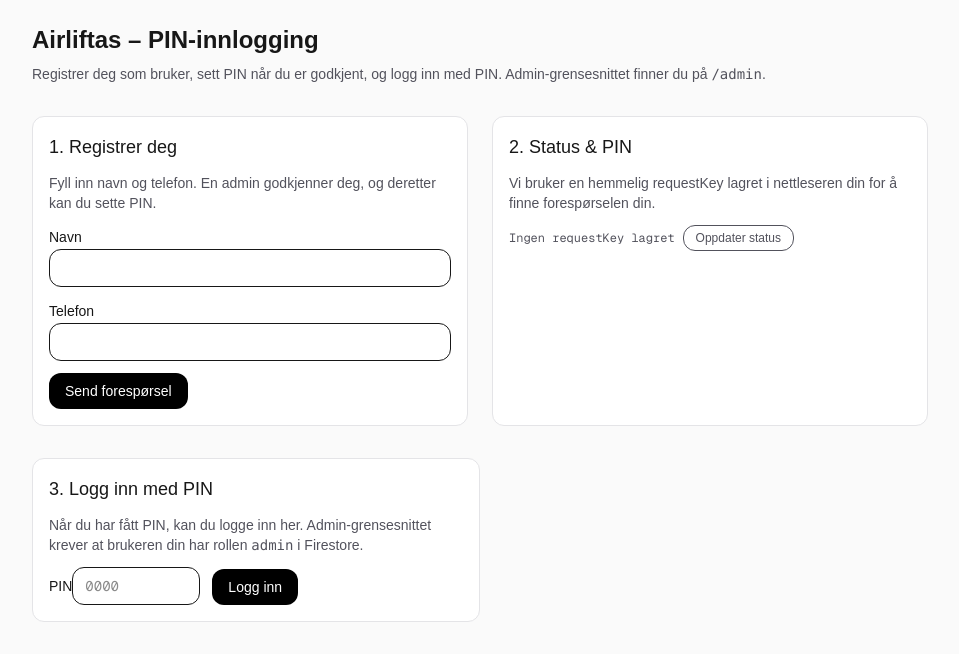
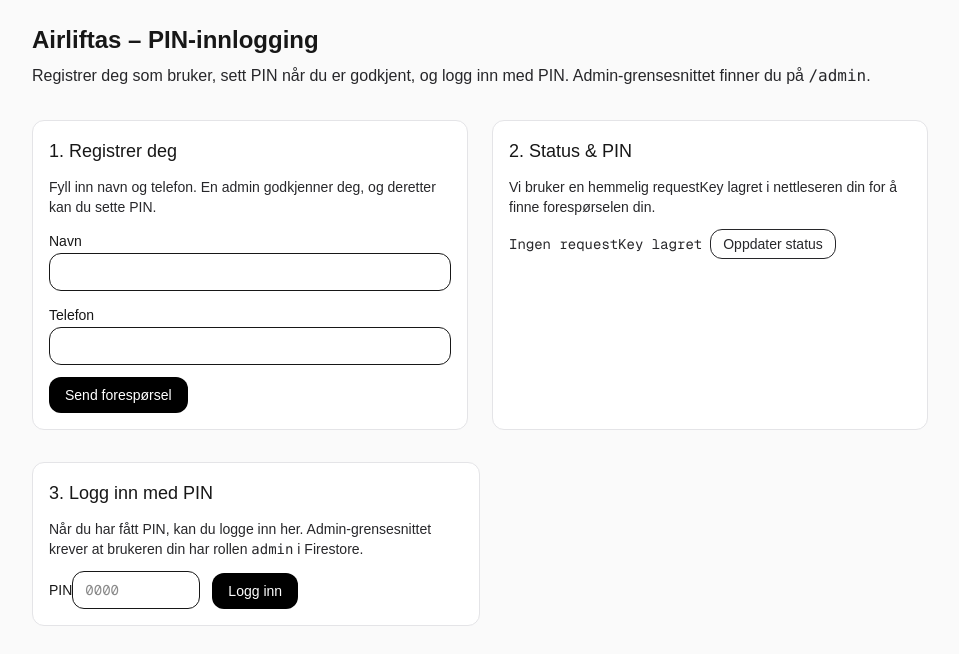
Before and after one commit to erhymo/airliftas-roombooking, a Next.js app in the folder web/: page / in a window 1280 px wide. Shown: the top 654 px of the page, without its empty margins (160-1119 px from the left). Built offline with nearby package versions, Linux system fonts and the light colour scheme; no server answers.

Commit message:
Gjør tekst mer leselig i hele web-UI

```diff
--- a/web/src/app/admin/bookings/page.tsx
+++ b/web/src/app/admin/bookings/page.tsx
@@ -297,7 +297,7 @@
 					<header className="flex items-center justify-between gap-4">
 						<div>
 							<h1 className="text-2xl font-semibold">Administrer bookinger</h1>
-						<p className="text-sm opacity-70">
+							<p className="text-sm text-zinc-800">
 								Alle bookinger for Bergen-basen (kun admin).
 							</p>
 						</div>
@@ -333,11 +333,11 @@
 					</div>
 
 							{bookings.length === 0 ? (
-						<div className="text-sm opacity-70">Ingen bookinger funnet.</div>
+								<div className="text-sm text-zinc-800">Ingen bookinger funnet.</div>
 					) : (
 						<div className="overflow-x-auto">
 									<table className="w-full text-sm">
-								<thead className="text-left opacity-70">
+										<thead className="text-left text-zinc-800">
 									<tr>
 										<th className="py-2">Rom</th>
 										<th className="py-2">Navn</th>
@@ -355,9 +355,9 @@
 											<td className="py-2">{fmt(b.from)}</td>
 											<td className="py-2">{fmt(b.to)}</td>
 										<td className="py-2">
-												<div className="text-xs">
+											<div className="text-xs text-zinc-800">
 												<div>{b.createdByName || "—"}</div>
-													<div className="opacity-70">{b.createdByUid}</div>
+												<div className="text-zinc-700">{b.createdByUid}</div>
 											</div>
 											</td>
 											<td className="py-2 text-right">
@@ -384,7 +384,7 @@
 									<div className="text-lg font-semibold">
 										Rediger booking
 									</div>
-									<div className="text-sm opacity-70">
+									<div className="text-sm text-zinc-800">
 										Endre navn og tidsrom. Overlapp-sjekk gjør du manuelt.
 									</div>
 								</div>
--- a/web/src/app/admin/page.tsx
+++ b/web/src/app/admin/page.tsx
@@ -272,7 +272,7 @@
 					<header className="flex items-center justify-between gap-4">
 						<div>
 							<h1 className="text-2xl font-semibold">Adminpanel</h1>
-						<p className="text-sm opacity-70">
+							<p className="text-sm text-zinc-800">
 								Godkjenn brukere, se/endre pinkoder
 							</p>
 						</div>
@@ -315,13 +315,13 @@
 					</div>
 
 							{pending.length === 0 ? (
-						<div className="text-sm opacity-70">
+								<div className="text-sm text-zinc-800">
 							Ingen ventende forespørsler.
 						</div>
 					) : (
 						<div className="overflow-x-auto">
 									<table className="w-full text-sm">
-								<thead className="text-left opacity-70">
+										<thead className="text-left text-zinc-800">
 									<tr>
 										<th className="py-2">Navn</th>
 										<th className="py-2">Telefon</th>
@@ -368,11 +368,11 @@
 					</div>
 
 							{users.length === 0 ? (
-						<div className="text-sm opacity-70">Ingen brukere funnet.</div>
+								<div className="text-sm text-zinc-800">Ingen brukere funnet.</div>
 					) : (
 						<div className="overflow-x-auto">
 									<table className="w-full text-sm">
-								<thead className="text-left opacity-70">
+										<thead className="text-left text-zinc-800">
 									<tr>
 										<th className="py-2">Navn</th>
 										<th className="py-2">Telefon</th>
@@ -419,7 +419,7 @@
 								</tbody>
 							</table>
 
-							<div className="text-xs opacity-70 mt-3">
+									<div className="text-xs text-zinc-800 mt-3">
 								Merk: Ved kollisjon/ugyldig PIN vises alltid samme melding (
 									“Pinkode ikke godkjent – prøv en ny.”
 								) for å ikke lekke info.
--- a/web/src/app/base/[baseId]/page.tsx
+++ b/web/src/app/base/[baseId]/page.tsx
@@ -96,7 +96,7 @@
 			<main className="min-h-screen p-6">
 				<div className="max-w-md mx-auto space-y-4">
 					<h1 className="text-2xl font-semibold">{title}</h1>
-				<div className="rounded-2xl border p-4 text-sm opacity-80">
+					<div className="rounded-2xl border p-4 text-sm text-zinc-800">
 						Placeholder. Neste etapper: SVG + booking for denne basen.
 					</div>
 				<button
--- a/web/src/app/bases/[baseId]/page.tsx
+++ b/web/src/app/bases/[baseId]/page.tsx
@@ -70,7 +70,7 @@
 							<div className="flex items-start justify-between gap-4">
 								<div>
 									<h1 className="text-2xl font-semibold">{title}</h1>
-								<p className="text-sm opacity-80">
+									<p className="text-sm text-zinc-800">
 										Neste etappe: plantegning (SVG) + romklikk + booking
 									</p>
 								</div>
@@ -84,7 +84,7 @@
 
 						<div className="rounded-2xl border p-4 space-y-3">
 							<div className="font-medium">Status</div>
-					<div className="text-sm opacity-80">
+							<div className="text-sm text-zinc-800">
 								Denne siden er en placeholder. I neste etappe legger vi inn SVG
 								for rom, klikking, og booking-logikk.
 							</div>
--- a/web/src/app/page.tsx
+++ b/web/src/app/page.tsx
@@ -180,7 +180,7 @@
 			<div className="mx-auto flex max-w-4xl flex-col gap-8">
 				<header className="space-y-2">
 					<h1 className="text-2xl font-semibold">Airliftas – PIN-innlogging</h1>
-					<p className="text-sm text-zinc-600">
+						<p className="text-base text-zinc-800">
 						Registrer deg som bruker, sett PIN når du er godkjent, og logg inn med
 							PIN. Admin-grensesnittet finner du på <code>/admin</code>.
 					</p>
@@ -196,7 +196,7 @@
 					{/* Ny registreringsforespørsel */}
 					<div className="space-y-3 rounded-xl border border-zinc-200 bg-white p-4">
 						<h2 className="text-lg font-medium">1. Registrer deg</h2>
-						<p className="text-sm text-zinc-600">
+							<p className="text-sm text-zinc-800">
 							Fyll inn navn og telefon. En admin godkjenner deg, og deretter kan du
 								sette PIN.
 						</p>
@@ -232,12 +232,12 @@
 					{/* Status + sett PIN */}
 					<div className="space-y-3 rounded-xl border border-zinc-200 bg-white p-4">
 						<h2 className="text-lg font-medium">2. Status &amp; PIN</h2>
-						<p className="text-sm text-zinc-600">
+							<p className="text-sm text-zinc-800">
 							Vi bruker en hemmelig requestKey lagret i nettleseren din for å
 								finne forespørselen din.
 						</p>
 
-						<div className="flex items-center gap-2 text-xs text-zinc-600">
+							<div className="flex items-center gap-2 text-sm text-zinc-800">
 							<span className="font-mono">
 								{requestKey ? "RequestKey er lagret" : "Ingen requestKey lagret"}
 							</span>
@@ -298,7 +298,7 @@
 
 				<section className="space-y-3 rounded-xl border border-zinc-200 bg-white p-4 md:max-w-md">
 					<h2 className="text-lg font-medium">3. Logg inn med PIN</h2>
-					<p className="text-sm text-zinc-600">
+						<p className="text-sm text-zinc-800">
 						Når du har fått PIN, kan du logge inn her. Admin-grensesnittet krever at
 							brukeren din har rollen <code>admin</code> i Firestore.
 					</p>
```
Lines whose indentation alone changed are shown as unchanged.
